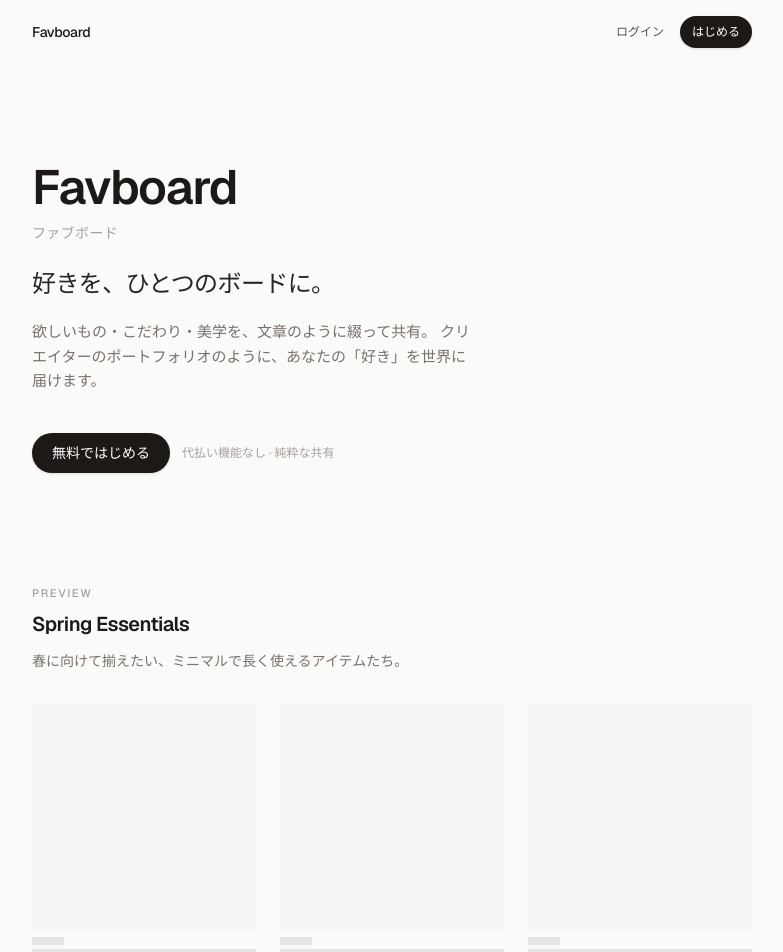
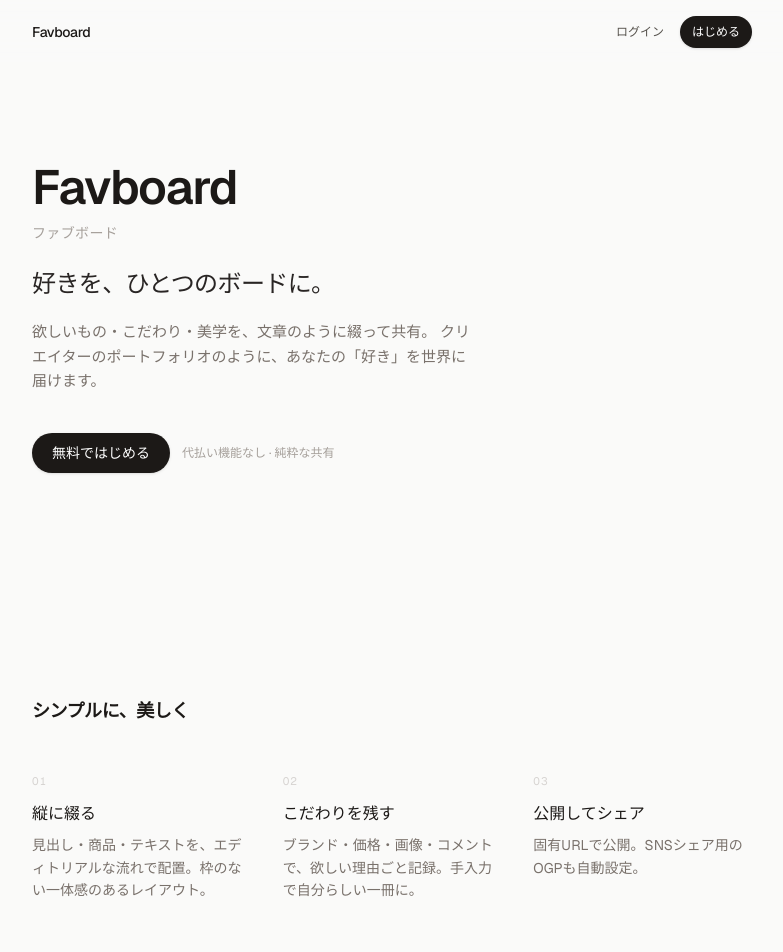
Before and after one commit to mucha0w0/favboard, a Next.js app: page / in a window 1280 px wide. Shown: the top 952 px of the page, without its empty margins (248-1031 px from the left). Built offline with nearby package versions, Linux system fonts and the light colour scheme; no server answers.

Commit message:
Remove Spring Essentials section from HomePage component to streamline content presentation.

```diff
--- a/src/app/page.tsx
+++ b/src/app/page.tsx
@@ -61,29 +61,6 @@
             <span className="text-xs text-stone-400">
               代払い機能なし · 純粋な共有
             </span>
-          </div>
-        </section>
-
-        <section className="animate-fade-up stagger-4 mx-auto max-w-3xl px-5 pb-24 sm:px-6">
-          <p className="text-[11px] font-medium uppercase tracking-[0.15em] text-stone-400">
-            Preview
-          </p>
-          <h2 className="mt-2 text-xl font-semibold tracking-tight text-stone-900">
-            Spring Essentials
-          </h2>
-          <p className="mt-3 text-sm leading-relaxed text-stone-500">
-            春に向けて揃えたい、ミニマルで長く使えるアイテムたち。
-          </p>
-          <div className="mt-8 grid grid-cols-3 gap-4 sm:gap-6">
-            {[1, 2, 3].map((i) => (
-              <div key={i} className="space-y-2">
-                <div className="aspect-square bg-stone-100" />
-                <div className="space-y-1">
-                  <div className="h-2 w-8 bg-stone-200" />
-                  <div className="h-2.5 w-full bg-stone-200" />
-                </div>
-              </div>
-            ))}
           </div>
         </section>
 
```
